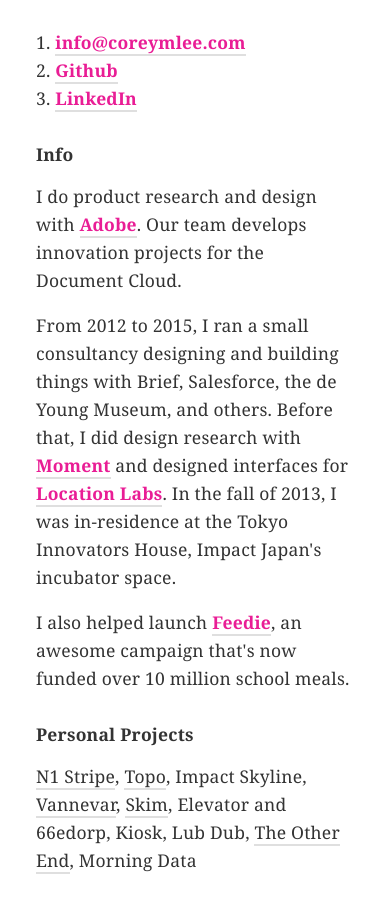
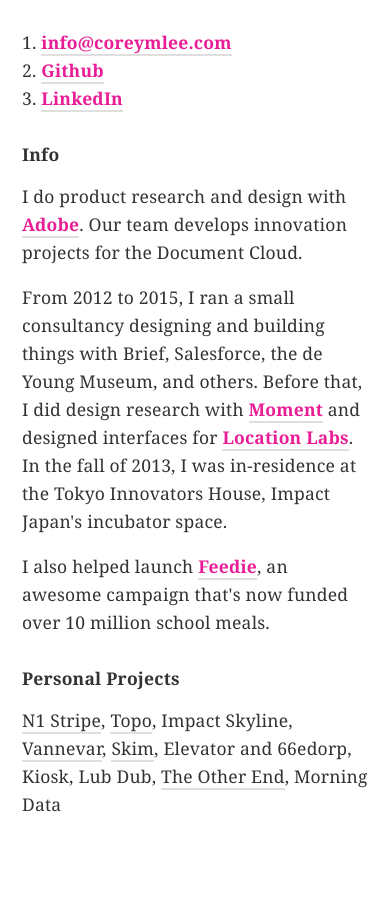
Before and after one commit to coreymlee/coreymlee.github.io, a Jekyll site: the page built from index.html, in a window 390 px wide. Built offline with Jekyll 4.4.1, drawn with Linux system fonts in a browser that asks for light colours; some web fonts are replaced.

Commit message:
Minor design tweaks

```diff
--- a/css/home.css
+++ b/css/home.css
@@ -90,6 +90,6 @@
     line-height: 1.6rem; }
 
   #main_container {
-    margin: 1.6rem; } }
+    margin: 0.8rem; } }
 
 /*# sourceMappingURL=home.css.map */
--- a/css/home.scss
+++ b/css/home.scss
@@ -141,6 +141,6 @@
     line-height: $base-lh;
   }
   #main_container {
-    margin: $base-lh;
+    margin: 0.5*$base-lh;
   }
 }
```
Also changed, not shown: 1 other file.
